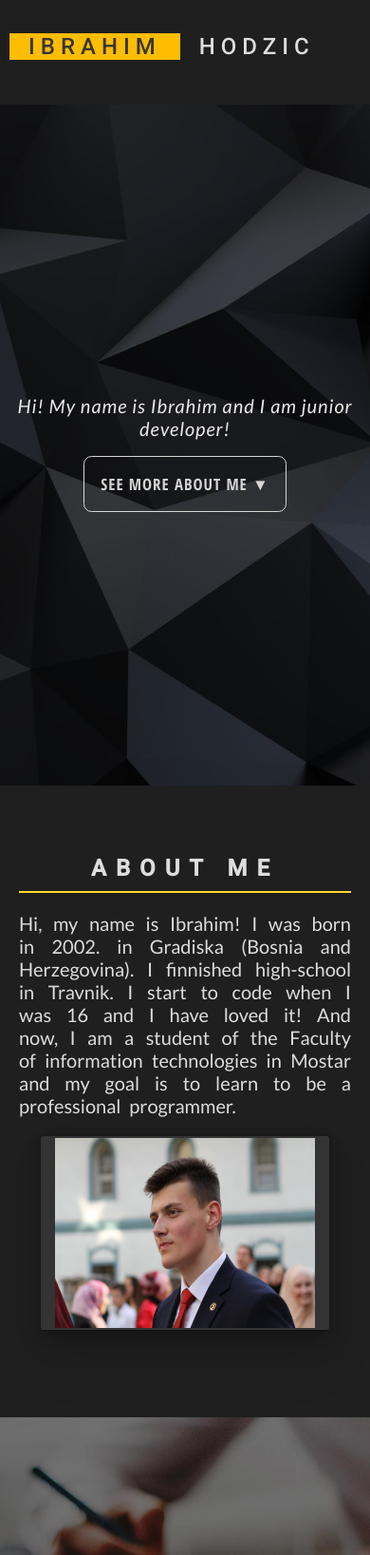
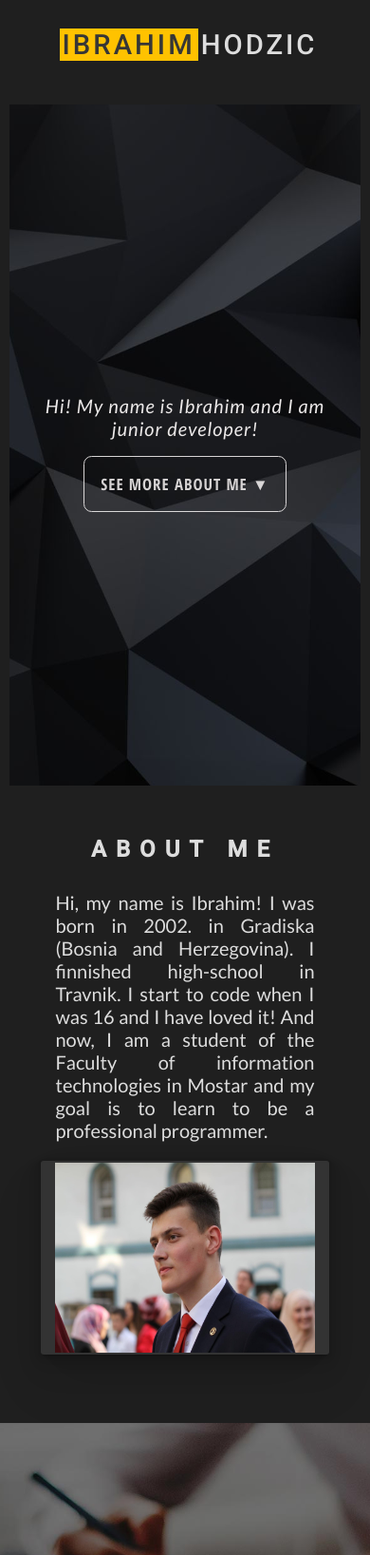
Before and after one commit to Ibro02/Ibro02.github.io, a plain HTML site: page index.html in a window 390 px wide. Shown: the top 1637 px of the page at 95% size. Drawn offline with nearby package versions, Linux system fonts and the light colour scheme; a web font is replaced by a local one.

Commit message:
icons underline

```diff
--- a/index.html
+++ b/index.html
@@ -22,6 +22,7 @@
           <li><a href="#parts">About me</a></li>
         </ul>
       </nav>
+<section class="enter">
 
       <section class="hero">
         <div class="backdrop"></div>
@@ -37,7 +38,7 @@
     </div>
     <div class="parts" id="parts">
       <section class="firstSection" id="section1" data-aos="fade-up">
-        <div>
+        <div class="textMe">
           <h1 class="aboutMe">ABOUT ME</h1>
           <div class="line"></div>
 
@@ -54,13 +55,14 @@
         <div class="myPicture">
           <img src="./src/firstPhoto.jpg" />
         </div>
+        </section>
       </section>
       <div class="parttwo">
         <section class="secondSectiontitle" id="work">
           <div data-aos="fade-left">
             <div class="anim">
             <a href="#work2" class="mywork"><h1 class="aboutMe">MY WORK</h1></a>
-            <div class="line2"></div></div>
+
           </section>
 
         </div>
--- a/stlyle.css
+++ b/stlyle.css
@@ -15,9 +15,13 @@
 html {
   overflow-x: hidden;
   scroll-behavior: smooth;
+  box-sizing: border-box;
 }
 
 body {
+  display: block;
+  margin: 0px;
+  padding: 0px;
   background-color: rgb(31, 31, 31);
   color: rgb(221, 221, 221);
 }
@@ -216,6 +220,7 @@ nav ul li a:hover {
 
 .secondSection {
   display: flex;
+  box-sizing: border-box;
   margin: 20px;
   padding: 10px;
   justify-content: center;
@@ -378,7 +383,7 @@ footer h1 {
 
 @keyframes move {
   0% {
-    transform: translateX(-800px);
+    transform: translateX(-100px);
   }
   100% {
     transform: translateX(0px);
@@ -386,7 +391,7 @@ footer h1 {
 }
 @keyframes moveOpposite {
   0% {
-    transform: translateX(800px);
+    transform: translateX(100px);
   }
   100% {
     transform: translateX(0px);
@@ -475,15 +480,57 @@ footer h1 {
   body {
     text-align: center;
   }
-
+  nav ul {
+    display: none;
+  }
+  nav .ime {
+    flex-wrap: wrap;
+    display: flex;
+    margin: 0;
+    padding: 0;
+  }
+  .firstSection {
+    width: 100%;
+  }
+  .sectionText p {
+    word-spacing: 0px;
+  }
+  .thirdsection ol li a {
+    list-style-type: none;
+    text-decoration: none;
+  }
+  .thirdsection ol li a i {
+    list-style-type: none;
+    text-decoration: none;
+  }
+  .secondSectiontitle a {
+    list-style-type: none;
+    text-decoration: none;
+    color: rgb(221, 221, 221);
+  }
+  * {
+    clear: right;
+    margin: 0px;
+    padding: 0px;
+    text-decoration: none;
+  }
+  nav {
+    box-sizing: border-box;
+  }
+  .enter {
+    width: 100%;
+    padding: 0;
+    margin-left: auto;
+    margin-right: auto;
+  }
   .hero {
-    width: 100%;
     height: 85vh;
+    width: 95%;
+    margin-right: auto;
+    margin-left: auto;
     background-image: url("./src/firstWallpaper.jpg");
-    position: relative;
     background-size: 100%;
     z-index: 2;
-    text-align: center;
     background-position: center;
     background-size: cover;
     margin-top: 30px;
@@ -538,15 +585,21 @@ footer h1 {
     scroll-behavior: smooth;
   }
   .sectionText {
-    width: 100%;
+    width: 70%;
     margin: 0px auto;
+    float: none;
+  }
+  #section1 {
+    margin: auto;
   }
   .myPicture img {
     width: 90%;
     height: 200px;
     margin: 2px;
   }
-
+  .secondSection {
+    position: relative;
+  }
   .parts .secondSection .sectionText ol {
     font-size: 50px;
   }
@@ -578,4 +631,44 @@ footer h1 {
   ol li .gm .fa {
     color: rgb(255, 115, 0) !important;
   }
+  nav h2 {
+    float: none;
+    font-weight: 500;
+    margin: 20px 0px;
+    letter-spacing: 3px;
+    padding: 0px 3px;
+    text-transform: uppercase;
+  }
+  nav .ime {
+    display: flex;
+    justify-content: center;
+    align-items: center;
+    font-size: 5vw;
+    width: 95%;
+    margin-right: auto;
+    margin-left: auto;
+  }
+  .secondSection .line {
+    display: none;
+  }
+
+  .secondSectiontitle div:focus .line2 {
+    display: none;
+    height: 3px;
+    margin: 0px auto;
+    background-color: rgb(255, 216, 44);
+    animation: none;
+    display: none;
+  }
+  .textMe {
+    display: flex;
+    justify-content: center;
+    align-items: center;
+    flex-wrap: wrap;
+    margin: auto;
+    box-sizing: border-box;
+  }
+  .textMe .line {
+    display: none;
+  }
 }
```
